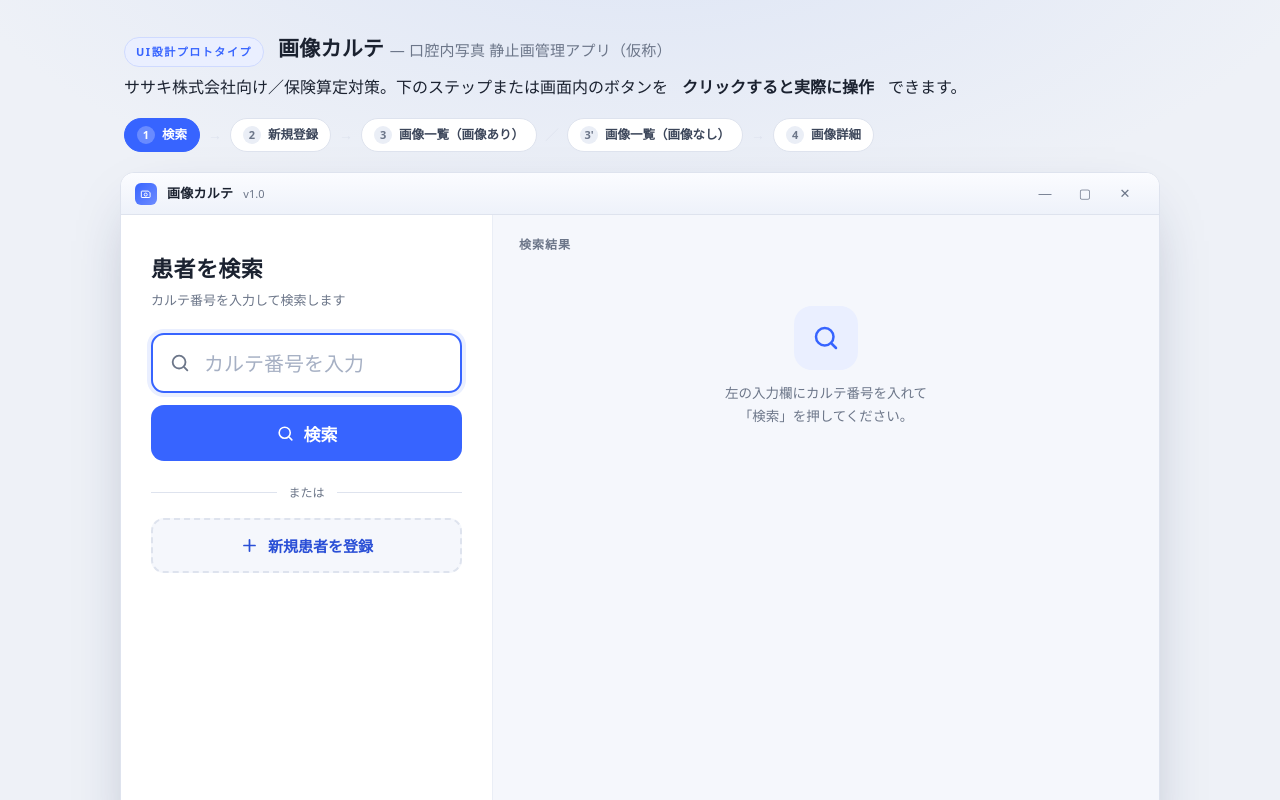
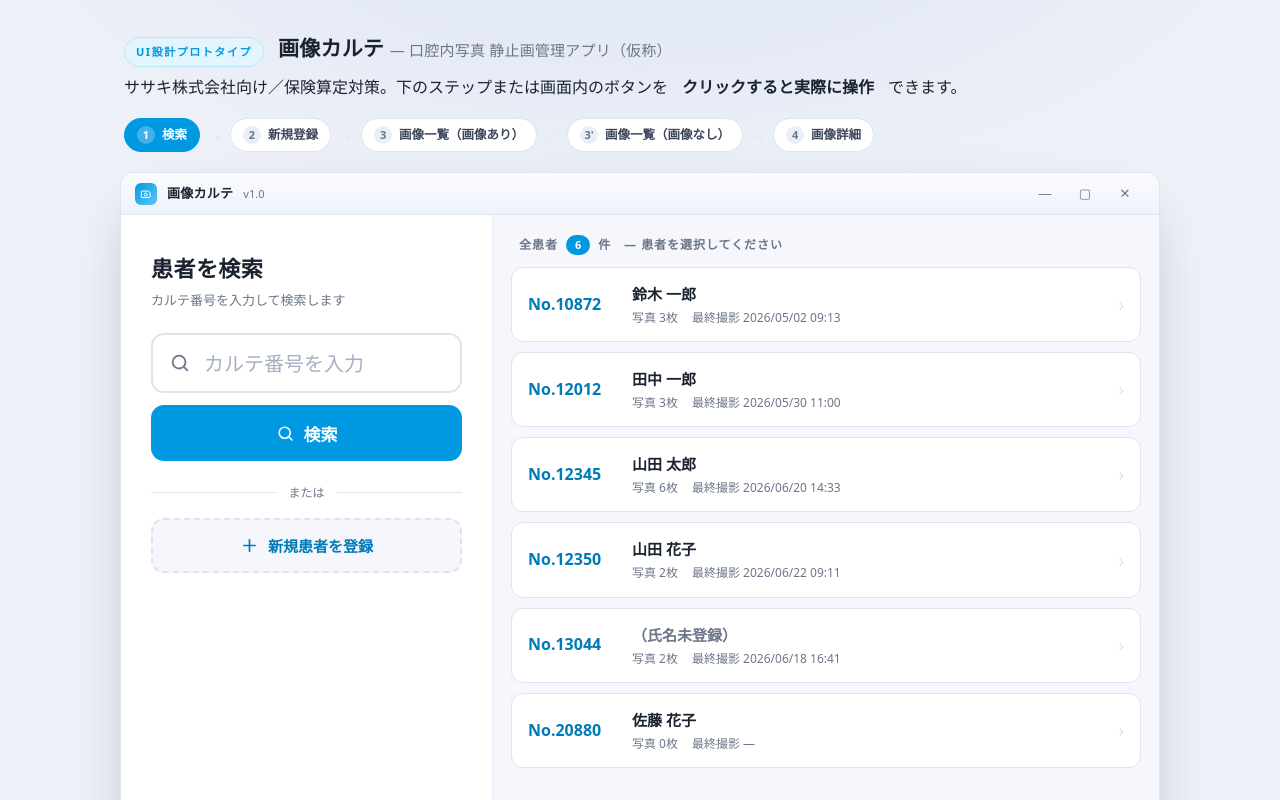
Before and after one commit to takane3751/sasaki-ui-preview, a plain HTML site: page index.html in a window 1280 px wide. Both pictures are taken after a click on the button "検索". Shown: the top 800 px of the page. Drawn offline with Linux system fonts and the light colour scheme.

Commit message:
メインカラーを#0099E1に変更・検索未入力時は全患者を表示

```diff
--- a/index.html
+++ b/index.html
@@ -2,10 +2,10 @@
 <style>
   :root{
     /* ササキ株式会社 ブランドカラー（公式サイト由来） */
-    --brand:#3764FF;
-    --brand-dark:#2A4FD6;
-    --brand-soft:#EAEFFF;
-    --brand-tint:#F3F6FF;
+    --brand:#0099E1;
+    --brand-dark:#007BB8;
+    --brand-soft:#E2F4FC;
+    --brand-tint:#F0FAFE;
     --ground:#EEF1F7;
     --surface:#FFFFFF;
     --surface-2:#F5F7FC;
@@ -41,7 +41,7 @@
   .proto-head{display:flex;align-items:baseline;gap:14px;flex-wrap:wrap;margin:4px 4px 18px}
   .proto-head .badge{
     font-size:11px;letter-spacing:.14em;font-weight:700;color:var(--brand);
-    background:var(--brand-soft);padding:5px 11px;border-radius:999px;border:1px solid #CFDAFF;white-space:nowrap;
+    background:var(--brand-soft);padding:5px 11px;border-radius:999px;border:1px solid #BFE6F7;white-space:nowrap;
   }
   .proto-head h1{font-size:21px;margin:0;letter-spacing:.01em}
   .proto-head .sub{font-size:13px;color:var(--mut);margin:0}
@@ -66,7 +66,7 @@
     background:linear-gradient(#FBFCFF,#EEF2FA);border-bottom:1px solid var(--line);
   }
   .titlebar .app-ico{
-    width:22px;height:22px;border-radius:6px;flex:none;background:linear-gradient(135deg,var(--brand),#6E8CFF);
+    width:22px;height:22px;border-radius:6px;flex:none;background:linear-gradient(135deg,var(--brand),#5CC8F2);
     display:grid;place-items:center;color:#fff;
   }
   .titlebar .app-name{font-size:13px;font-weight:700;letter-spacing:.02em}
@@ -85,7 +85,7 @@
   /* ---- 共通ボタン ---- */
   .btn-primary{
     border:0;background:var(--brand);color:#fff;border-radius:11px;padding:12px 20px;font-size:15px;font-weight:700;
-    cursor:pointer;font-family:inherit;transition:.15s;box-shadow:0 6px 16px -8px rgba(55,100,255,.85);
+    cursor:pointer;font-family:inherit;transition:.15s;box-shadow:0 6px 16px -8px rgba(0,153,225,.85);
     display:inline-flex;align-items:center;gap:9px;
   }
   .btn-primary:hover{background:var(--brand-dark)}
@@ -140,7 +140,7 @@
     display:flex;align-items:center;gap:16px;background:#fff;border:1px solid var(--line);border-radius:12px;
     padding:14px 16px;margin-bottom:10px;cursor:pointer;transition:.14s;
   }
-  .cand:hover{border-color:var(--brand);box-shadow:0 8px 20px -14px rgba(55,100,255,.7);transform:translateY(-1px)}
+  .cand:hover{border-color:var(--brand);box-shadow:0 8px 20px -14px rgba(0,153,225,.7);transform:translateY(-1px)}
   .cand .c-id{font-variant-numeric:tabular-nums;font-weight:800;font-size:16px;color:var(--brand-dark);min-width:88px}
   .cand .c-main{flex:1;min-width:0}
   .cand .c-name{font-weight:700;font-size:15px}
@@ -192,7 +192,7 @@
   }
   .grid{display:grid;grid-template-columns:repeat(auto-fill,minmax(190px,1fr));gap:18px}
   .thumb{border:1px solid var(--line);border-radius:13px;overflow:hidden;cursor:pointer;background:#fff;transition:.16s;position:relative}
-  .thumb:hover{border-color:var(--brand);transform:translateY(-3px);box-shadow:0 14px 26px -16px rgba(55,100,255,.6)}
+  .thumb:hover{border-color:var(--brand);transform:translateY(-3px);box-shadow:0 14px 26px -16px rgba(0,153,225,.6)}
   .photo{
     height:150px;position:relative;
     background:
@@ -224,7 +224,7 @@
   .empty p{margin:0;color:var(--mut);font-size:14px;max-width:380px}
   .empty .up-hint{
     margin-top:4px;display:inline-flex;align-items:center;gap:8px;background:var(--brand-soft);color:var(--brand-dark);
-    border:1px solid #CFDAFF;border-radius:10px;padding:9px 14px;font-size:13px;font-weight:700;
+    border:1px solid #BFE6F7;border-radius:10px;padding:9px 14px;font-size:13px;font-weight:700;
   }
 
   /* 下部ツールバー（通常 / 選択モード） */
@@ -535,7 +535,8 @@
   }
   function renderCandidates(q){
     var matches=[];
-    Object.keys(patients).forEach(function(k){ if(k.indexOf(q)===0) matches.push(patients[k]); });
+    // 未入力なら全件、入力ありはカルテ番号の前方一致
+    Object.keys(patients).forEach(function(k){ if(q===''||k.indexOf(q)===0) matches.push(patients[k]); });
     matches.sort(function(a,b){ return a.id<b.id?-1:1; });
     if(matches.length===0){
       resHead.textContent='検索結果';
@@ -543,7 +544,7 @@
         +'<p>「'+q+'」に一致する患者がいません。<br><a class="mini-new" data-go="register">新規患者を登録</a> してください。</p></div>';
       return;
     }
-    resHead.innerHTML='検索結果 <span class="rc">'+matches.length+'</span> 件'
+    resHead.innerHTML=(q===''?'全患者':'検索結果')+' <span class="rc">'+matches.length+'</span> 件'
       +(matches.length>1?'　— 患者を選択してください':'');
     var html='';
     matches.forEach(function(p){
@@ -559,8 +560,7 @@
   }
   function doSearch(){
     var q=document.getElementById('searchInput').value.trim();
-    if(q===''){ placeholderRight(); document.getElementById('searchInput').focus(); return; }
-    renderCandidates(q);
+    renderCandidates(q); // 未入力なら全件表示
   }
   document.getElementById('searchGo').addEventListener('click',doSearch);
   document.getElementById('searchInput').addEventListener('keydown',function(e){ if(e.key==='Enter') doSearch(); });
```
